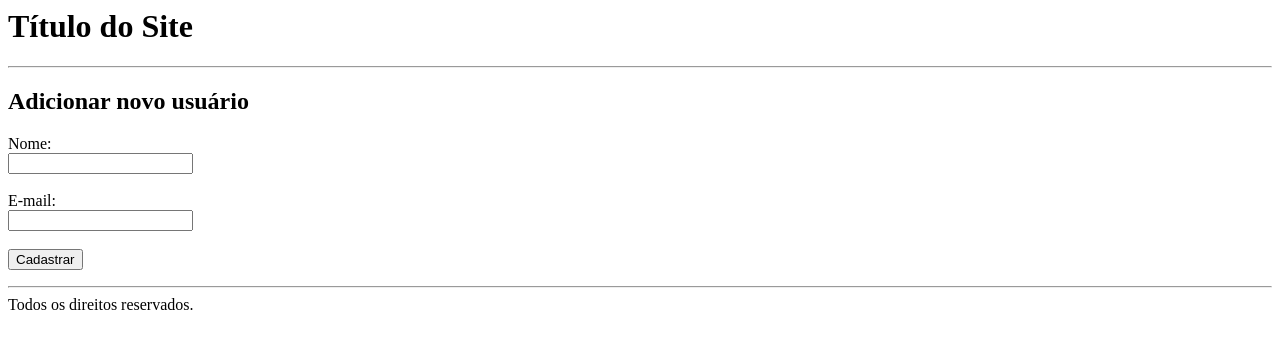
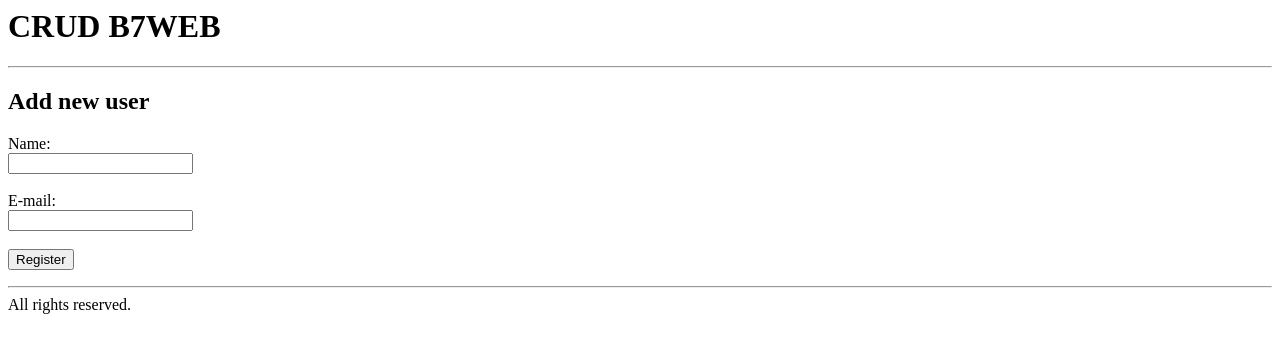
Before and after one commit to felipegui/crud_mvc, a PHP site: page /create in a window 1280 px wide. Shown: the top 353 px of the page. Run offline with PHP 8.4, Linux system fonts and the light colour scheme.

Commit message:
Todas implementações em Arquitetura MVC concluídas parte II

```diff
--- a/src/controllers/UsersController.php
+++ b/src/controllers/UsersController.php
@@ -11,7 +11,7 @@ class UsersController extends Controller
         $this->render('create');
     }
 
-    public function createAction()
+    public function createUserAction()
     {
         $name = filter_input(INPUT_POST, 'name');
         $email = filter_input(INPUT_POST, 'email');
@@ -31,11 +31,29 @@ class UsersController extends Controller
 
     public function editUser($id)
     {
+        //$user = User::select()->where('id', $id['id'])->one();
+        $user = User::select()->find($id['id']);
 
+        $this->render('edit', [
+            'user'=>$user
+        ]);
+    }
+
+    public function editUserAction($args)
+    {
+        $name = filter_input(INPUT_POST, 'name');
+        $email = filter_input(INPUT_POST, 'email');
+
+        if ($name && $email) {
+            User::update()->set('name', $name)->set('email', $email)->where('id', $args['id'])->execute();
+            $this->redirect('/');
+        }
+        $this->redirect('/user/'.$args['id'].'/edit');
     }
 
     public function deleteUser($id)
     {
-
+        User::delete()->where('id', $id['id'])->execute();
+        $this->redirect('/');
     }
 }
--- a/src/routes.php
+++ b/src/routes.php
@@ -6,6 +6,7 @@ $router = new Router();
 $router->get('/', 'HomeController@index');
 
 $router->get('/create', 'UsersController@create');
-$router->post('/create', 'UsersController@createAction');
+$router->post('/create', 'UsersController@createUserAction');
 $router->get('/user/{id}/edit', 'UsersController@editUser');
+$router->post('/user/{id}/edit', 'UsersController@editUserAction');
 $router->get('/user/{id}/delete', 'UsersController@deleteUser');
--- a/src/views/pages/create.php
+++ b/src/views/pages/create.php
@@ -1,10 +1,10 @@
 <?php $render('header'); ?>
 
-<h2>Adicionar novo usuário</h2>
+<h2>Add new user</h2>
 
 <form action="<?=$base;?>/create" method="post">
     <label>
-        Nome:<br>
+        Name:<br>
         <input type="text" name="name"/>
     </label><br><br>
 
@@ -13,7 +13,7 @@
         <input type="email" name="email"/>
     </label><br><br>
 
-    <input type="submit" value="Cadastrar">
+    <input type="submit" value="Register">
 </form>
 
 <?php $render('footer'); ?>
--- a/src/views/partials/footer.php
+++ b/src/views/partials/footer.php
@@ -1,6 +1,6 @@
 <footer>
     <hr>
-    Todos os direitos reservados.
+    All rights reserved.
 </footer>
 </body>
 
--- a/src/views/partials/header.php
+++ b/src/views/partials/header.php
@@ -7,6 +7,6 @@
 <body>
 
     <head>
-        <h1>Título do Site</h1>
+        <h1>CRUD B7WEB</h1>
         <hr>
     </head>
```
Also changed, not shown: src/views/pages/edit.php (+19 -0 lines), src/views/pages/home.php (+4 -4 lines).
